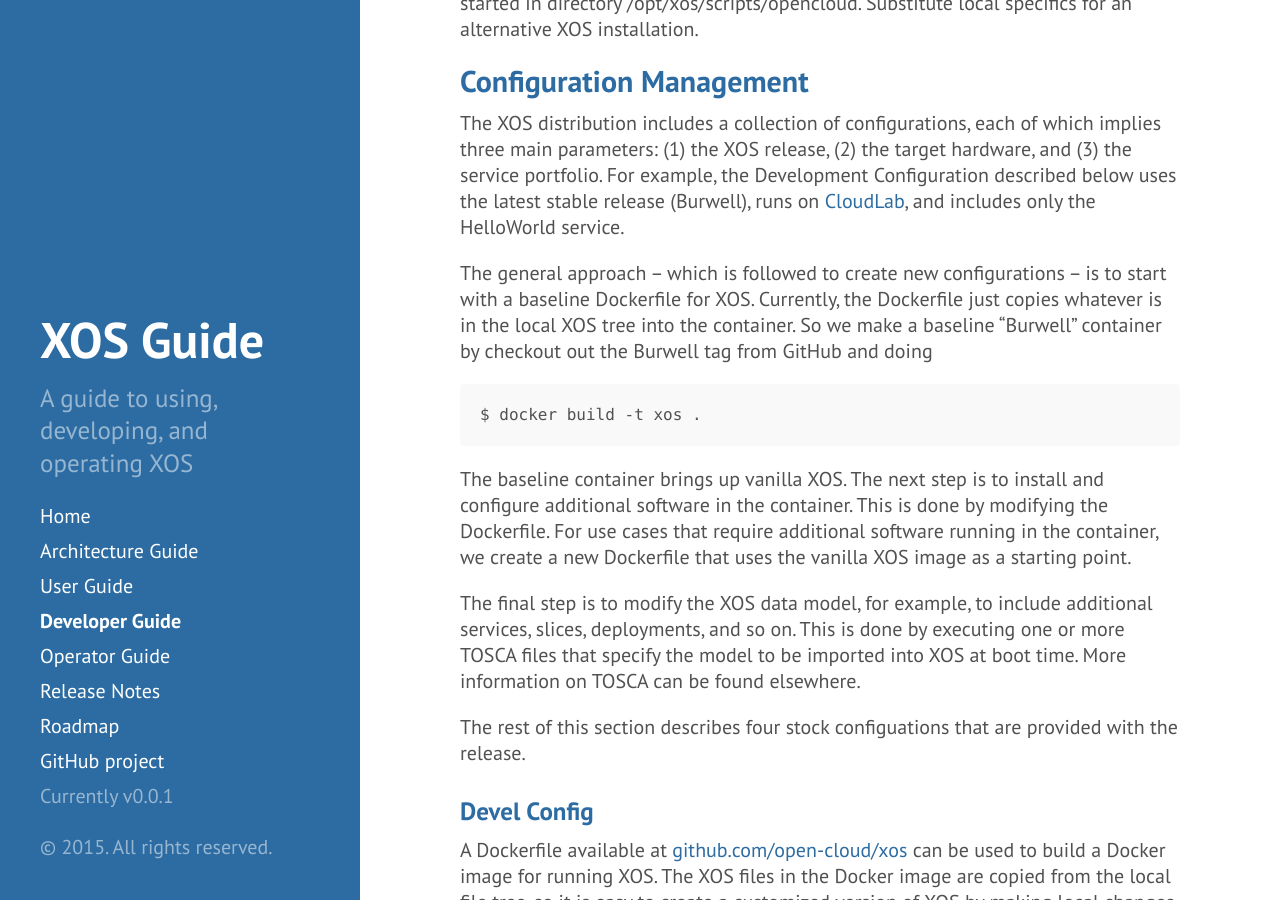
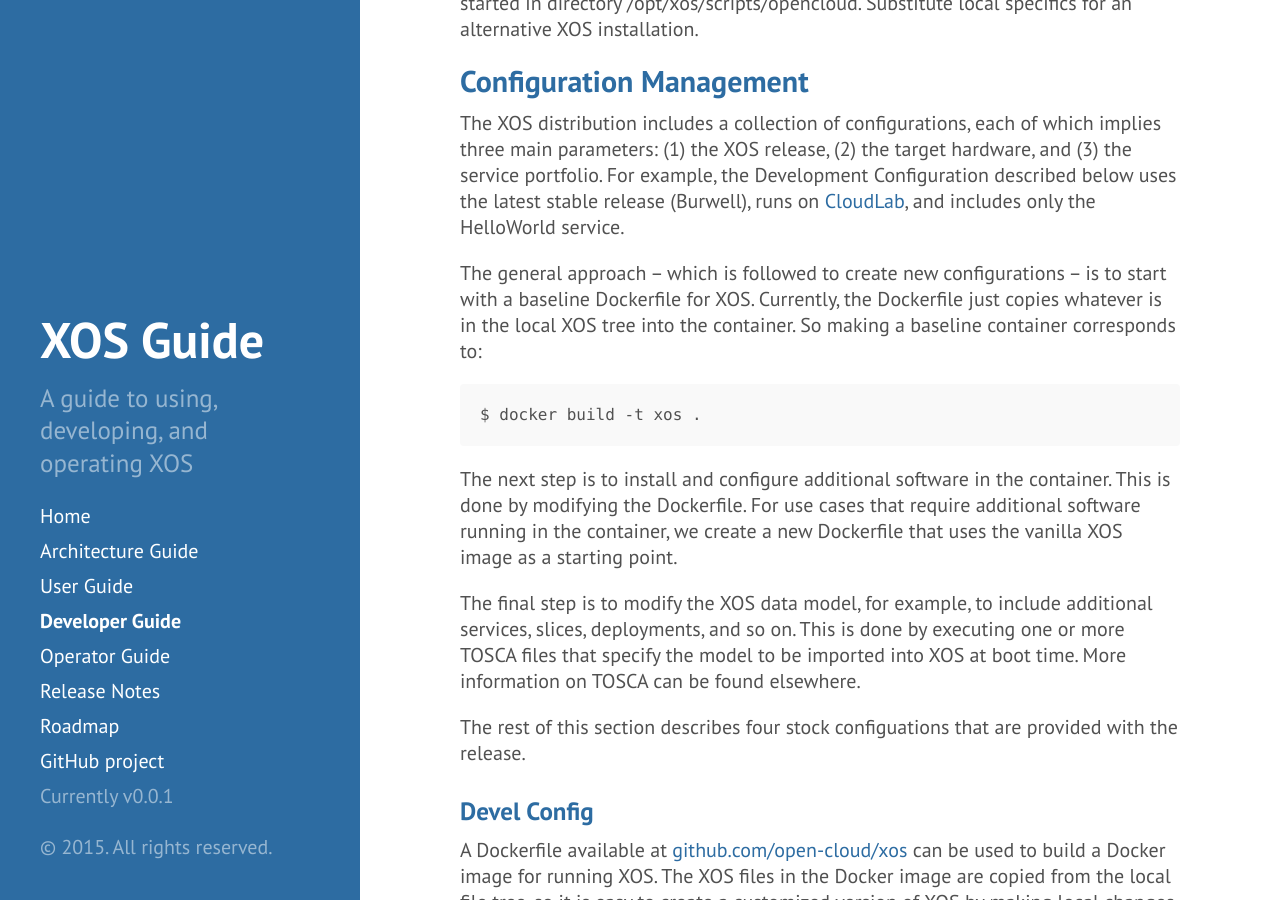
Before and after one commit to open-cloud/open-cloud.github.io.old, a Jekyll site: the page built from 2_developer.md, in a window 1280 px wide and 900 px high, scrolled down 300 px. Built offline with Jekyll 4.4.1, drawn with Linux system fonts in a browser that asks for light colours; Markdown is read by kramdown in place of the engine named in the settings.

Commit message:
config mgmt

````diff
--- a/2_developer.md
+++ b/2_developer.md
@@ -26,18 +26,16 @@ and includes only the HelloWorld service.
 The general approach -- which is followed to create new configurations
 -- is to start with a baseline Dockerfile for XOS.  Currently, the
 Dockerfile just copies whatever is in the local XOS tree into the
-container.  So we make a baseline "Burwell" container by checkout out
-the Burwell tag from GitHub and doing
+container. So making a baseline container corresponds to:
 
 ```
 $ docker build -t xos .
 ```
 
-The baseline container brings up vanilla XOS. The next step is to
-install and configure additional software in the container. This is
-done by modifying the Dockerfile. For use cases that require
-additional software running in the container, we create a new
-Dockerfile that uses the vanilla XOS image as a starting point.
+The next step is to install and configure additional software in the
+container. This is done by modifying the Dockerfile. For use cases
+that require additional software running in the container, we create a
+new Dockerfile that uses the vanilla XOS image as a starting point.
 
 The final step is to modify the XOS data model, for example, to
 include additional services, slices, deployments, and so on. This is
````
